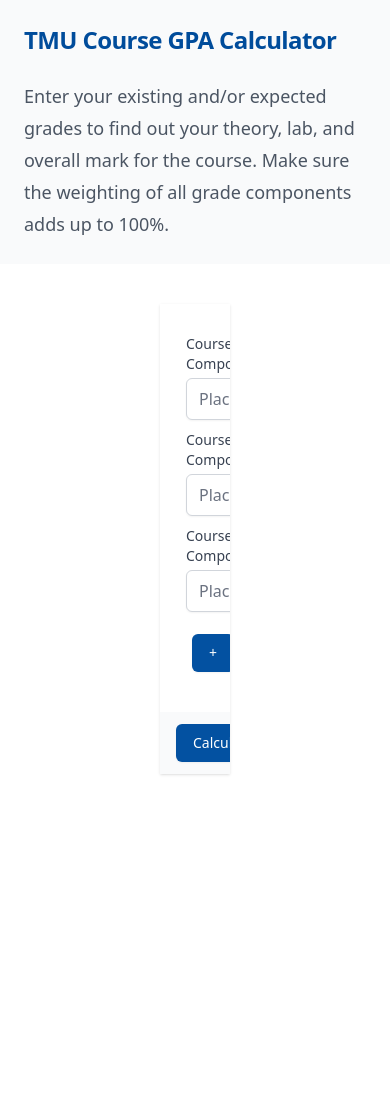
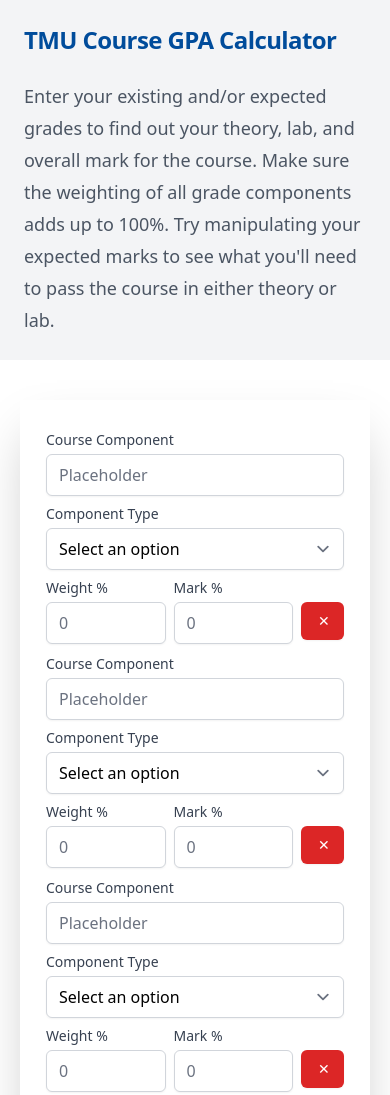
Before and after one commit to rubendplaza/course-gpa-calculator, a plain HTML site: page index.html in a window 390 px wide. Shown: the top 1095 px of the page. Before the commit the page ends 844 px from the top, so only its background shows below. Drawn offline with nearby package versions, Linux system fonts and the light colour scheme.

Commit message:
improved responsiveness

```diff
--- a/index.html
+++ b/index.html
@@ -26,7 +26,7 @@
 </head>
 
 <body>
-    <div class="bg-gray-50 relative px-6 lg:px-8">
+    <div class="bg-gray-100 relative px-6 lg:px-8">
         <div class="mx-auto max-w-3xl pt-6 pb-6 sm:pt-6 sm:pb-6">
             <div>
                 <div>
@@ -34,19 +34,18 @@
                         Calculator</h1>
                     <p class="mt-6 text-lg leading-8 text-gray-600 sm:text-center">Enter your existing and/or
                         expected grades to find out your theory, lab, and overall mark for the course. Make sure the
-                        weighting of all grade components adds up to 100%.</p>
+                        weighting of all grade components adds up to 100%. Try manipulating your expected marks to see what you'll need to pass the course in either theory or lab.</p>
                 </div>
             </div>
         </div>
     </div>
     <div class="mt-10 sm:mt-0">
-        <div class="md:grid md:grid-cols-2 md:gap-6">
-            <div class="mt-5 md:col-span-2 md:mt-0m mx-40">
+        <div class="mt-5 mx-5 md:mt-0m lg:mx-20 sm:mx-5">
             <form id="gpa-form">
-                    <div class="overflow-hidden shadow sm:rounded-md">
+                <div class="overflow-hidden shadow-2xl sm:rounded-md">
                     <div class="bg-white px-4 py-5 sm:p-6" id="component-container">
-                            <div class="component-block grid grid-cols-12 gap-6 m-2.5">
-                                <div class="col-span-4">
+                        <div class="component-block grid grid-cols-12 gap-2 m-2.5 lg:gap-8 sm:gap-2">
+                            <div class="col-span-12 sm:col-span-12 lg:col-span-4">
                                 <label for="component-name" class="block text-sm font-medium text-gray-700">Course
                                     Component</label>
                                 <input placeholder="Placeholder" type="text" name="component-name"
@@ -54,7 +53,7 @@
                                     class="component-name mt-1 block w-full rounded-md border-gray-300 shadow-sm focus:border-tmublue-500 focus:ring-tmublue-500 sm:text-sm"
                                     required>
                             </div>
-                                <div class="col-span-3">
+                            <div class="col-span-12 sm:col-span-12 lg:col-span-3">
                                 <label for="component-type"
                                     class="block text-sm font-medium text-gray-700">Component
                                     Type</label>
@@ -66,41 +65,39 @@
                                     <option value="Lab">Lab</option>
                                 </select>
                             </div>
-                                <div class="col-span-2">
+                            <div class="col-span-5 sm:col-span-5 lg:col-span-2">
                                 <label for="weight" class="block text-sm font-medium text-gray-700">Weight %</label>
                                 <input placeholder="0" type="number" step="0.5" min="0" max="100" name="weight"
                                     id="weight" autocomplete="off"
                                     class="weight mt-1 block w-full rounded-md border-gray-300 shadow-sm focus:border-tmublue-500 focus:ring-tmublue-500 sm:text-sm"
                                     required>
                             </div>
-                                <div class="col-span-2">
+                            <div class="col-span-5 sm:col-span-5 lg:col-span-2">
                                 <label for="mark" class="block text-sm font-medium text-gray-700">Mark %</label>
                                 <input placeholder="0" type="number" step="0.5" min="0" max="100" name="mark"
                                     id="mark" autocomplete="off"
                                     class="mark mt-1 block w-full rounded-md border-gray-300 shadow-sm focus:border-tmublue-500 focus:ring-tmublue-500 sm:text-sm"
                                     required>
                             </div>
-                                <div class="col-span-1">
+                            <div class="col-span-2 sm:col-span-2 lg:col-span-1">
                                 <label for="trash" class="block text-sm font-medium text-gray-700 text-center">
                                     &nbsp;</label>
-                                    <input type="button" name="trash" id="trash" value=&#10006;
+                                <input type="button" name="trash" id="trash" value=&#x2715;
                                     class="remove-component-btn mt-1 block w-full rounded-md border border-transparent bg-red-600 py-2 px-4 text-sm font-medium text-white shadow-sm hover:bg-red-700 focus:outline-none focus:ring-2 focus:ring-red-500 focus:ring-offset-2">
                             </div>
                         </div>
                         <div class="px-4 py-3 text-center sm:px-6">
                             <button type="button"
                                 class="inline-flex justify-center rounded-md border border-transparent bg-tmublue-600 py-2 px-4 text-sm font-medium text-white shadow-sm hover:bg-tmublue-700 focus:outline-none focus:ring-2 focus:ring-tmublue-500 focus:ring-offset-2"
-                                    id="add-component-btn">+</button>
+                                id="add-component-btn">&plus;</button>
                         </div>
                     </div>
-                        <div class="bg-gray-50 px-4 py-3 text-center sm:px-6 mt-2">
+                    <div class="bg-gray-100 px-4 py-3 text-center sm:px-6">
                         <button type="submit"
                             class="inline-flex justify-center rounded-md border border-transparent bg-tmublue-600 py-2 px-4 text-sm font-medium text-white shadow-sm hover:bg-tmublue-700 focus:outline-none focus:ring-2 focus:ring-tmublue-500 focus:ring-offset-2">Calculate</button>
                     </div>
                 </div>
-
             </form>
-            </div>
         </div>
     </div>
 
```
Lines whose indentation alone changed are shown as unchanged.
